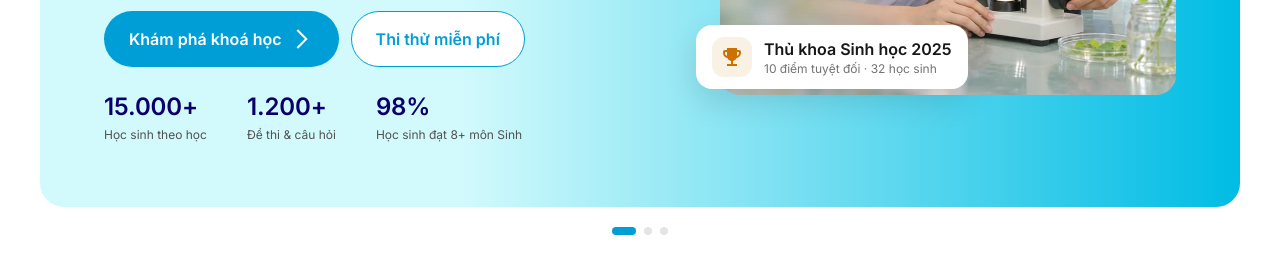
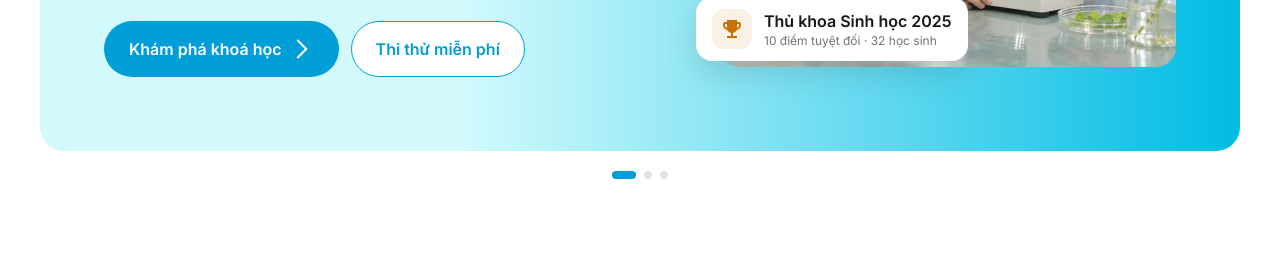
Before and after one commit to lulamho/sinhhoa40, a plain HTML site: page index.html in a window 1280 px wide. Shown: the part 469-741 px from the top of the page. Drawn offline with Linux system fonts and the light colour scheme.

Commit message:
Remove stats row from Home hero
Drop the 15.000+ / 1.200+ / 98% statistics under the hero buttons
and the CSS rules that only they used.

Co-Authored-By: Claude Opus 5.5 <noreply@anthropic.com>

```diff
--- a/css/home.css
+++ b/css/home.css
@@ -49,24 +49,6 @@
   display: flex;
   flex-wrap: wrap;
   gap: var(--space-m);
-}
-.stats {
-  display: flex;
-  flex-wrap: wrap;
-  gap: var(--space-l) var(--space-4xl);
-  margin: 0;
-}
-.stat {
-  display: flex;
-  flex-direction: column-reverse;
-  gap: var(--space-xs);
-}
-.stat-value {
-  margin: 0;
-  color: var(--text-brand-on-hero);
-}
-.stat-label {
-  color: var(--text-gray-default);
 }
 .hero-visual {
   position: relative;
--- a/index.html
+++ b/index.html
@@ -49,11 +49,6 @@
               <a href="khoa-hoc.html" class="btn btn--filled btn--l"><span class="t-button-l">Khám phá khoá học</span><img src="assets/icon-arrow-forward-white.svg" width="24" height="24" alt=""></a>
               <a href="#de-thi-thu" class="btn btn--ghost btn--l"><span class="t-button-l">Thi thử miễn phí</span></a>
             </div>
-            <dl class="stats">
-              <div class="stat"><dt class="stat-label t-caption">Học sinh theo học</dt><dd class="stat-value t-heading-s">15.000+</dd></div>
-              <div class="stat"><dt class="stat-label t-caption">Đề thi &amp; câu hỏi</dt><dd class="stat-value t-heading-s">1.200+</dd></div>
-              <div class="stat"><dt class="stat-label t-caption">Học sinh đạt 8+ môn Sinh</dt><dd class="stat-value t-heading-s">98%</dd></div>
-            </dl>
           </div>
           <div class="hero-visual">
             <img src="assets/hero-home.webp" class="hero-image" alt="Thầy giáo hướng dẫn học sinh quan sát kính hiển vi">
```
